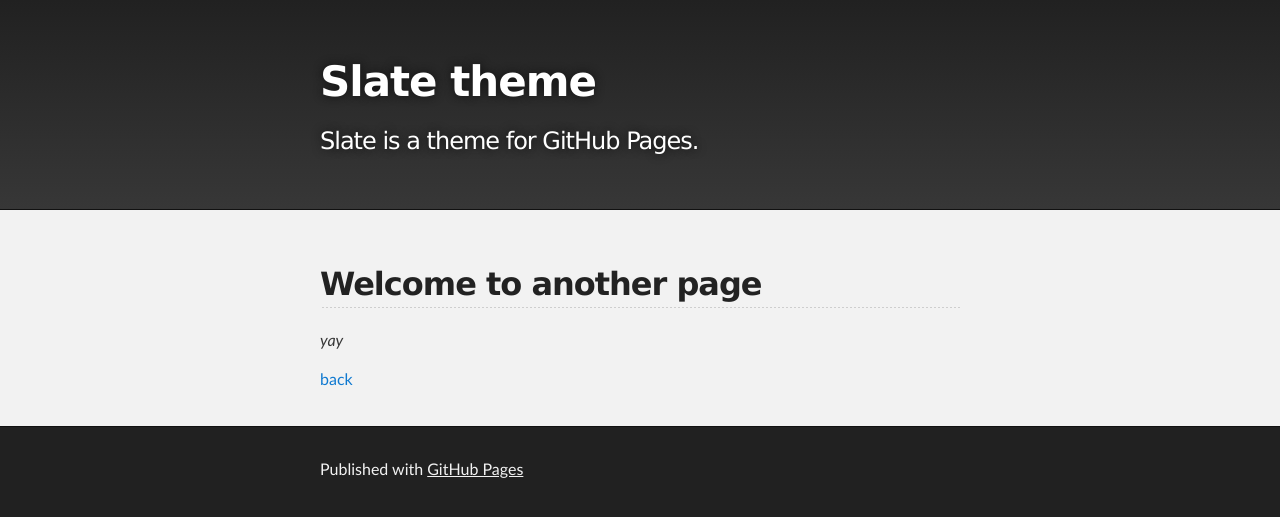
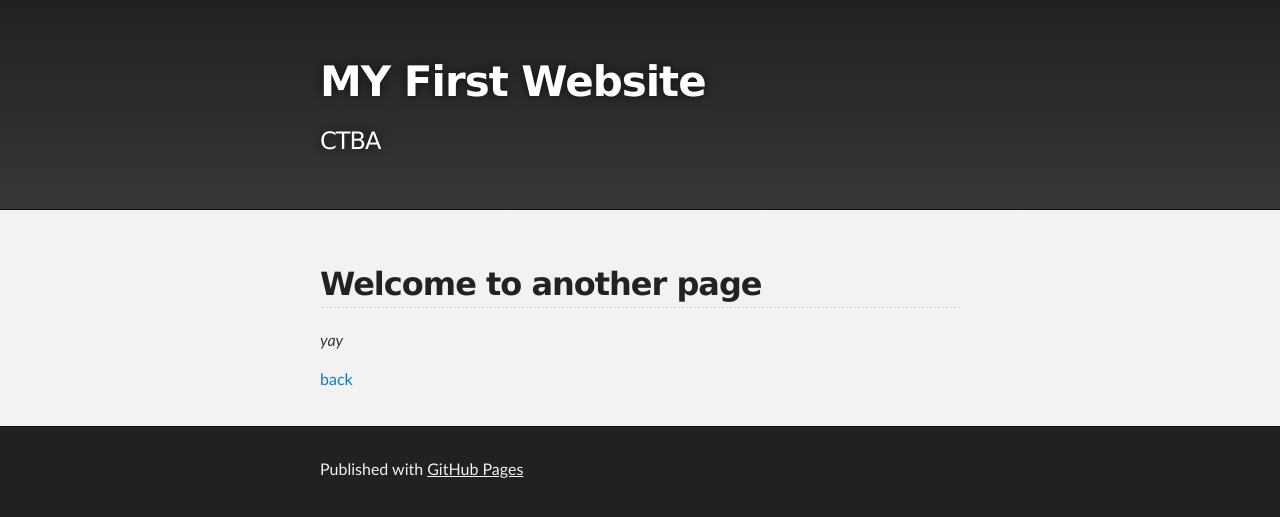
Before and after one commit to pete8551/pete8551.github.io, a Jekyll site: the page built from another-page.md, in a window 1280 px wide. Shown: the top 517 px of the page. Built offline with Jekyll 4.4.1, drawn with Linux system fonts in a browser that asks for light colours; our own code applies the rules of GitHub Pages for plain Markdown files.

Commit message:
Update _config.yml

```diff
--- a/_config.yml
+++ b/_config.yml
@@ -1,5 +1,5 @@
-title: Slate theme
-description: Slate is a theme for GitHub Pages.
+title: MY First Website
+description: CTBA
 show_downloads: false
 google_analytics:
 theme: jekyll-theme-slate
```
